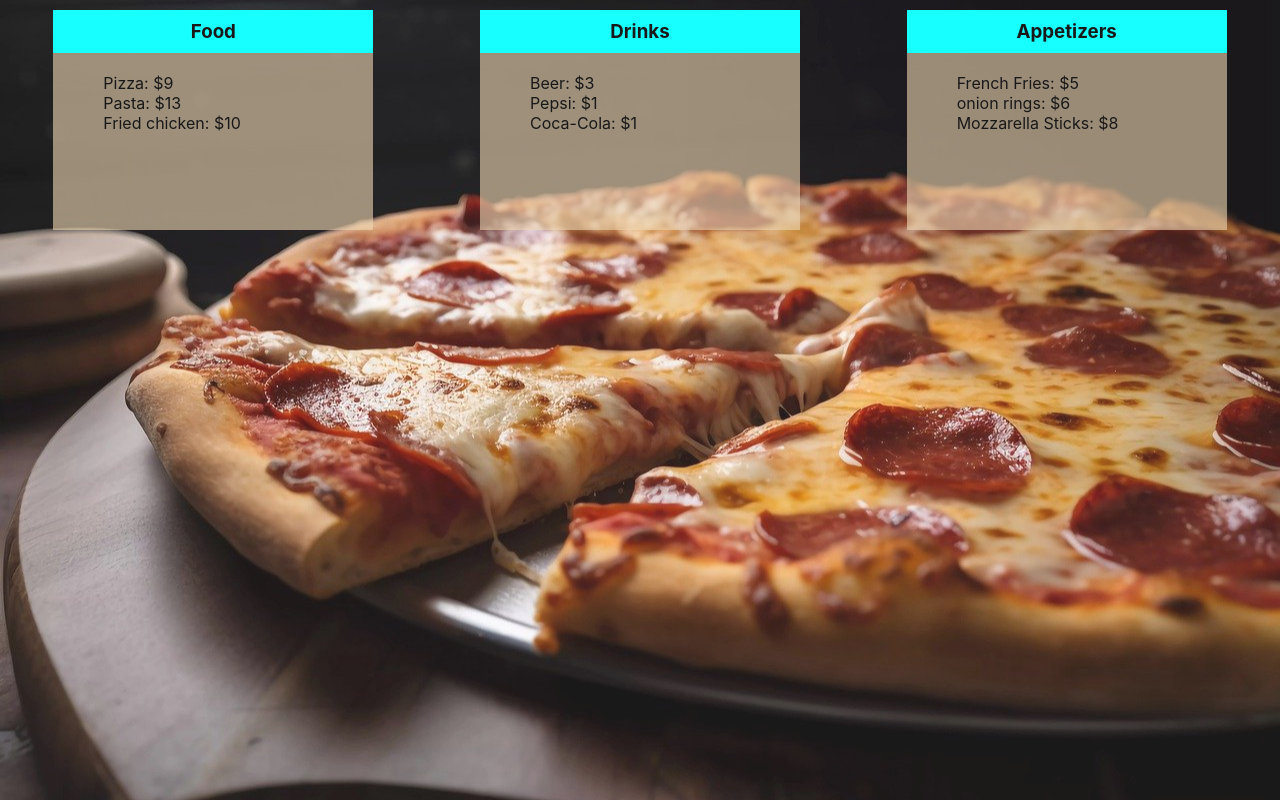
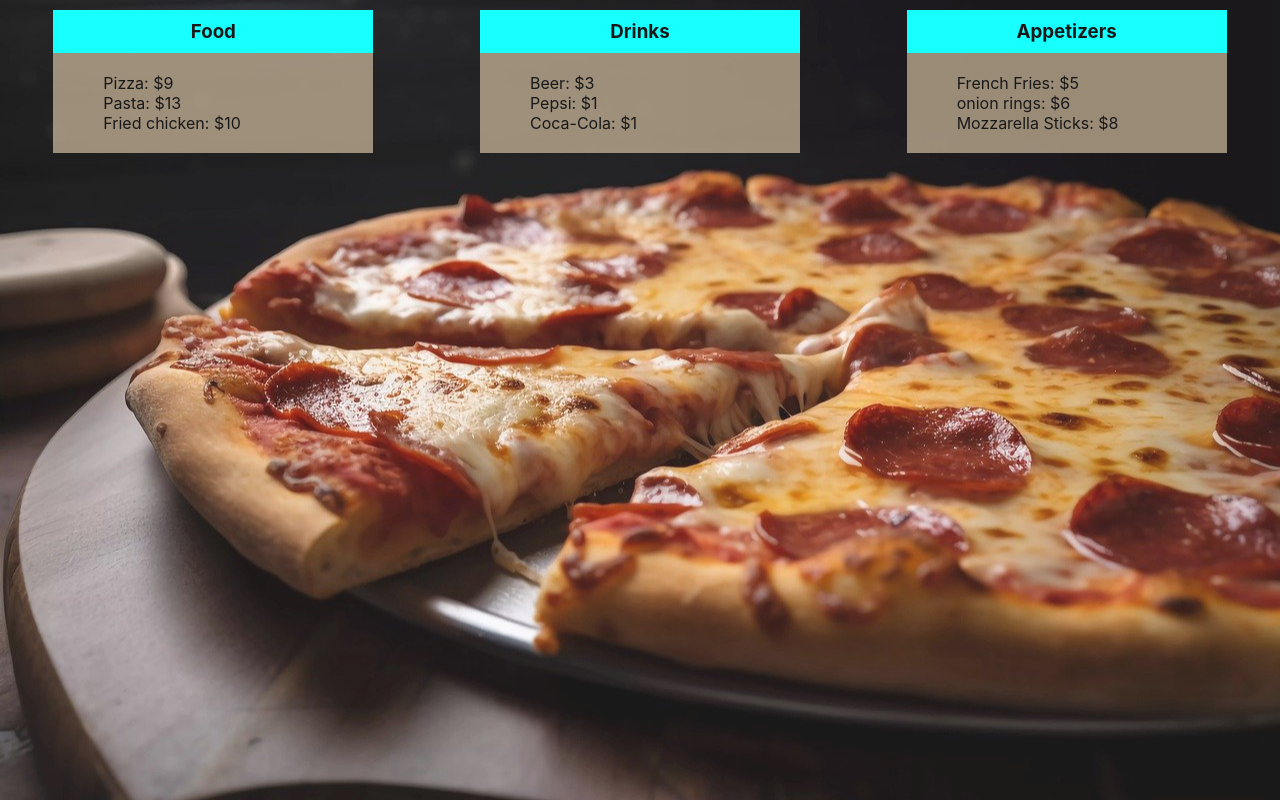
Before and after one commit to zahraRostami1999/menu-app, a React (Create React App) app: page / in a window 1280 px wide. Built offline with nearby package versions, Linux system fonts and the light colour scheme.

Commit message:
edit MenuPage style file: delete height

```diff
--- a/src/pages/menu/MenuPage.module.css
+++ b/src/pages/menu/MenuPage.module.css
@@ -1,5 +1,4 @@
 .list{
-    height: 240px;
     display: flex;
     justify-content: space-around;
 }
```
